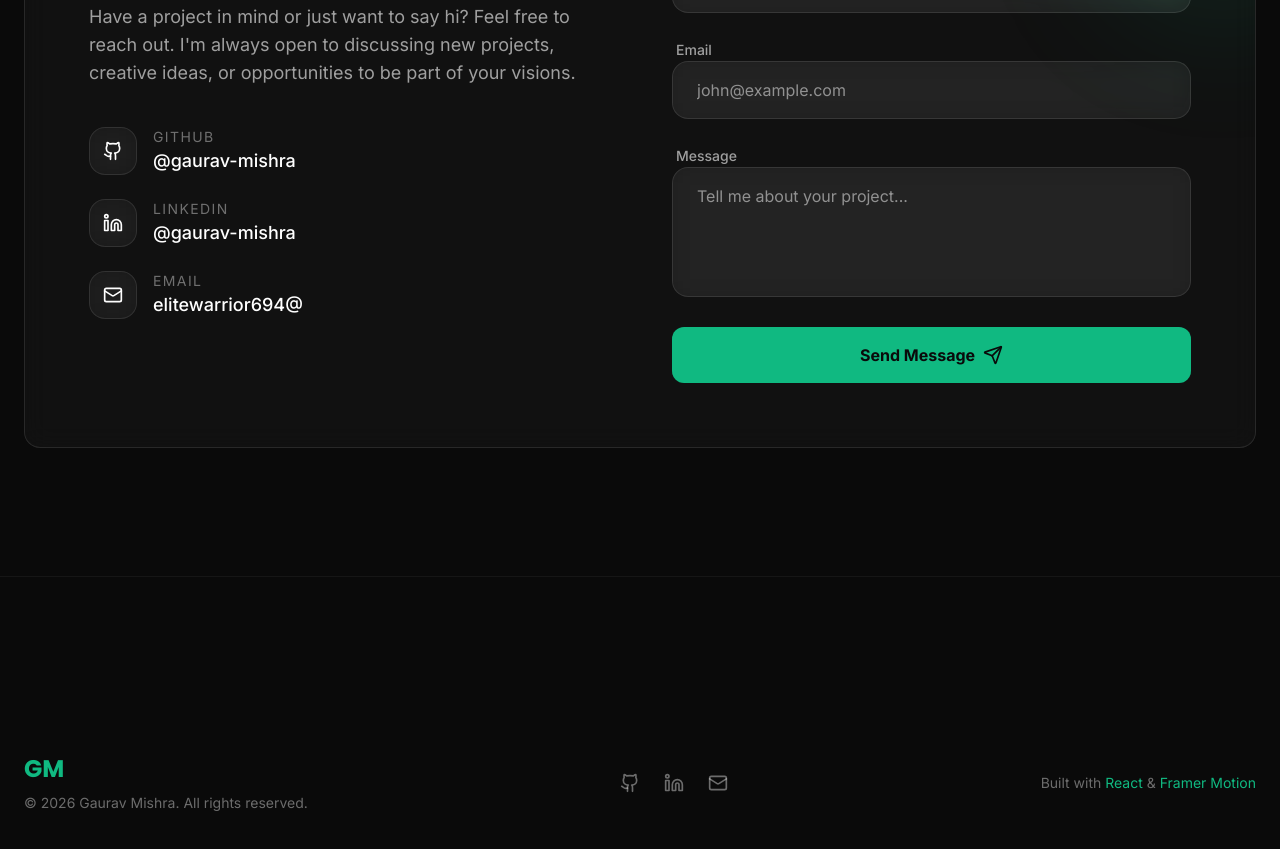
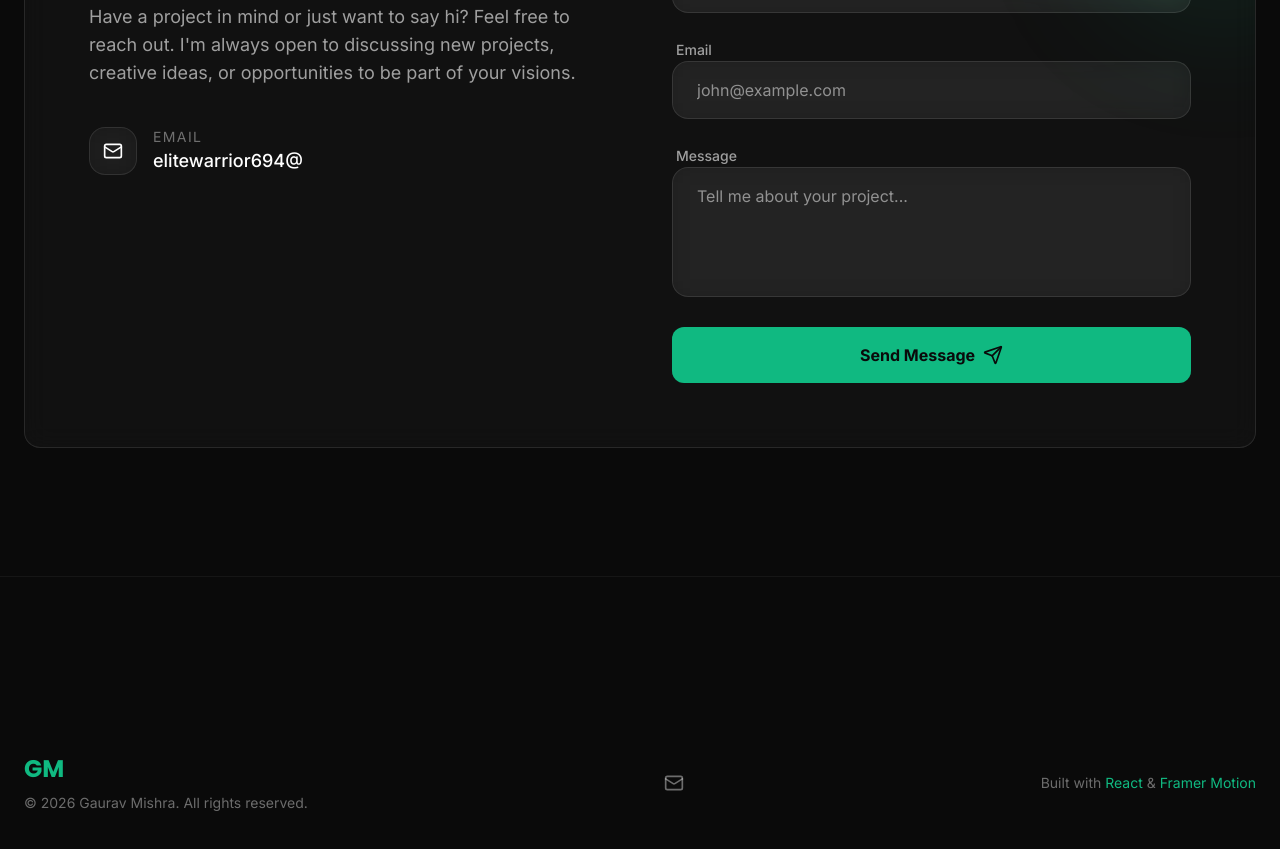
Before and after one commit to elitewarrior694-cpu/My-portfolio, a React (Vite) app: page / in a window 1280 px wide. Shown: the part 4000-4849 px from the top of the page. Built offline with nearby package versions, Linux system fonts and the light colour scheme.

Commit message:
Remove GitHub and LinkedIn from social links
Removed GitHub and LinkedIn links from SOCIAL_LINKS.

```diff
--- a/src/data.ts
+++ b/src/data.ts
@@ -98,16 +98,6 @@ export const PROJECTS = [
 
 export const SOCIAL_LINKS = [
   {
-    name: "GitHub",
-    url: "https://github.com/your-username",
-    icon: Github
-  },
-  {
-    name: "LinkedIn",
-    url: "https://linkedin.com/in/your-username",
-    icon: Linkedin
-  },
-  {
     name: "Email",
     url: "mailto:elitewarrior694@gmail.com",
     icon: Mail
```
